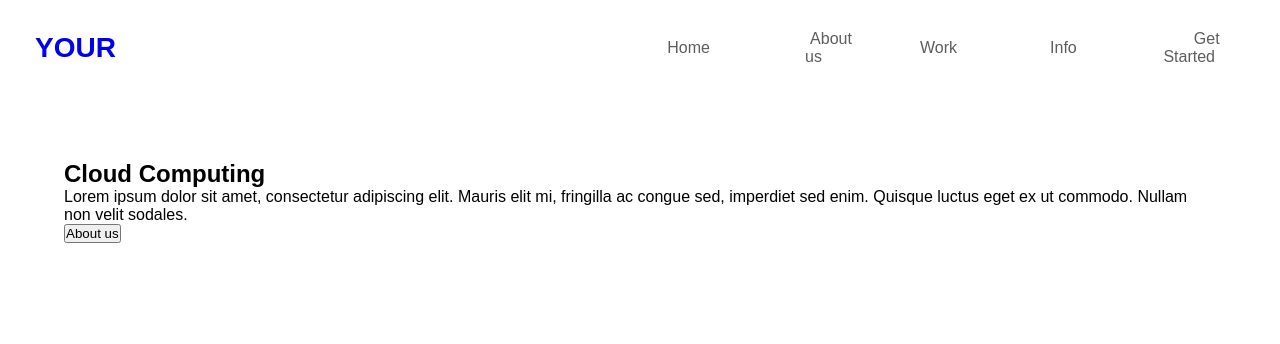
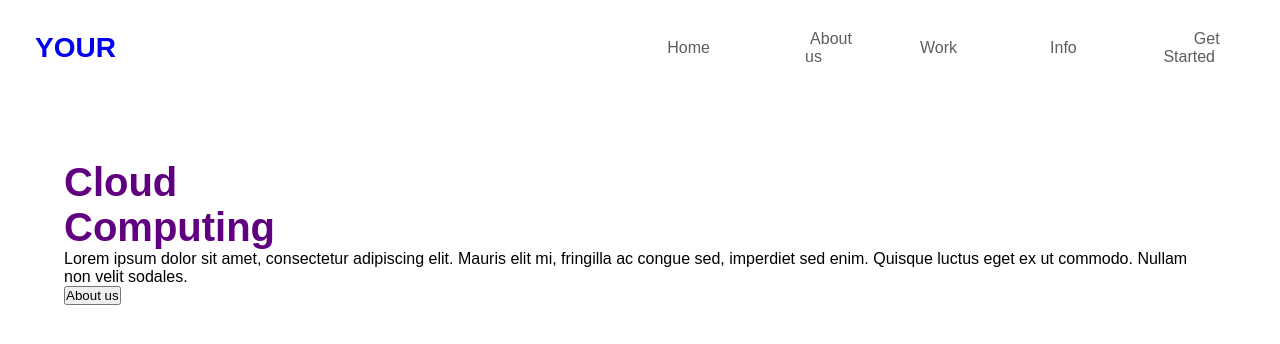
Before and after one commit to joaov1ct0r/react-cloud, a React (Create React App) app: page / in a window 1280 px wide. Shown: the top 344 px of the page. Built offline with nearby package versions, Linux system fonts and the light colour scheme.

Commit message:
estilo aplicado ao elemento header h2

```diff
--- a/src/App.css
+++ b/src/App.css
@@ -50,3 +50,9 @@ nav > a {
 header {
     margin: 5%;
 }
+
+header h2 {
+    word-break: keep-all;
+    font-size: 40px;
+    color: rgb(96, 0, 128);
+}
--- a/src/components/Header.js
+++ b/src/components/Header.js
@@ -1,7 +1,8 @@
 function Header() {
     return (
         <header>
-            <h2>Cloud Computing</h2>
+            <h2>Cloud</h2>
+            <h2>Computing</h2>
             <p>
                 Lorem ipsum dolor sit amet, consectetur adipiscing elit. Mauris
                 elit mi, fringilla ac congue sed, imperdiet sed enim. Quisque
```
